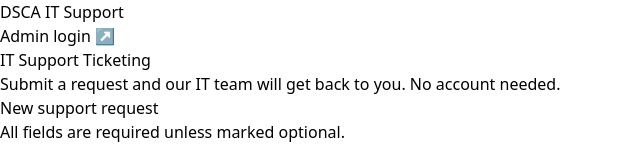
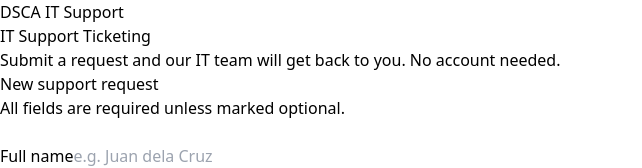
Before and after one commit to Gemri29/dsca-ticketing-system, a React (Vite) app in the folder client/: page / in a window 1280 px wide. Shown: the top 168 px of the page, without its empty margins (0-642 px from the left). Built offline with nearby package versions, Linux system fonts and the light colour scheme; no server answers.

Commit message:
remove btn

```diff
--- a/client/src/pages/LandingPage.jsx
+++ b/client/src/pages/LandingPage.jsx
@@ -163,12 +163,6 @@
         <div className="flex items-center gap-2 text-sm font-medium text-gray-800">
            DSCA IT Support
         </div>
-        <button
-          onClick={() => navigate('/login')}
-          className="text-sm px-4 py-1.5 rounded-lg border border-gray-200 text-gray-600 hover:bg-gray-50"
-        >
-          Admin login ↗
-        </button>
       </nav>
 
       {/* Hero */}
```
